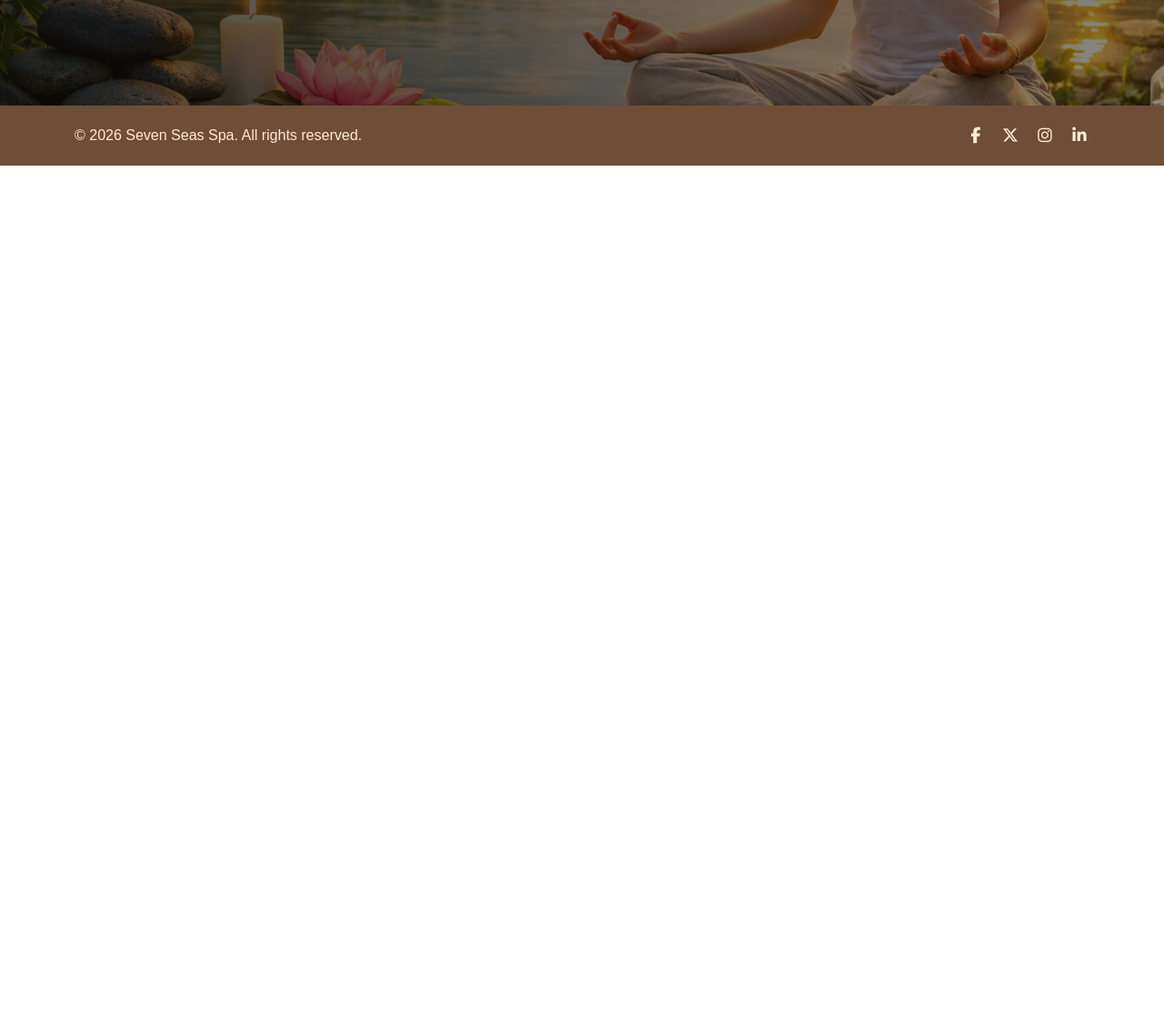
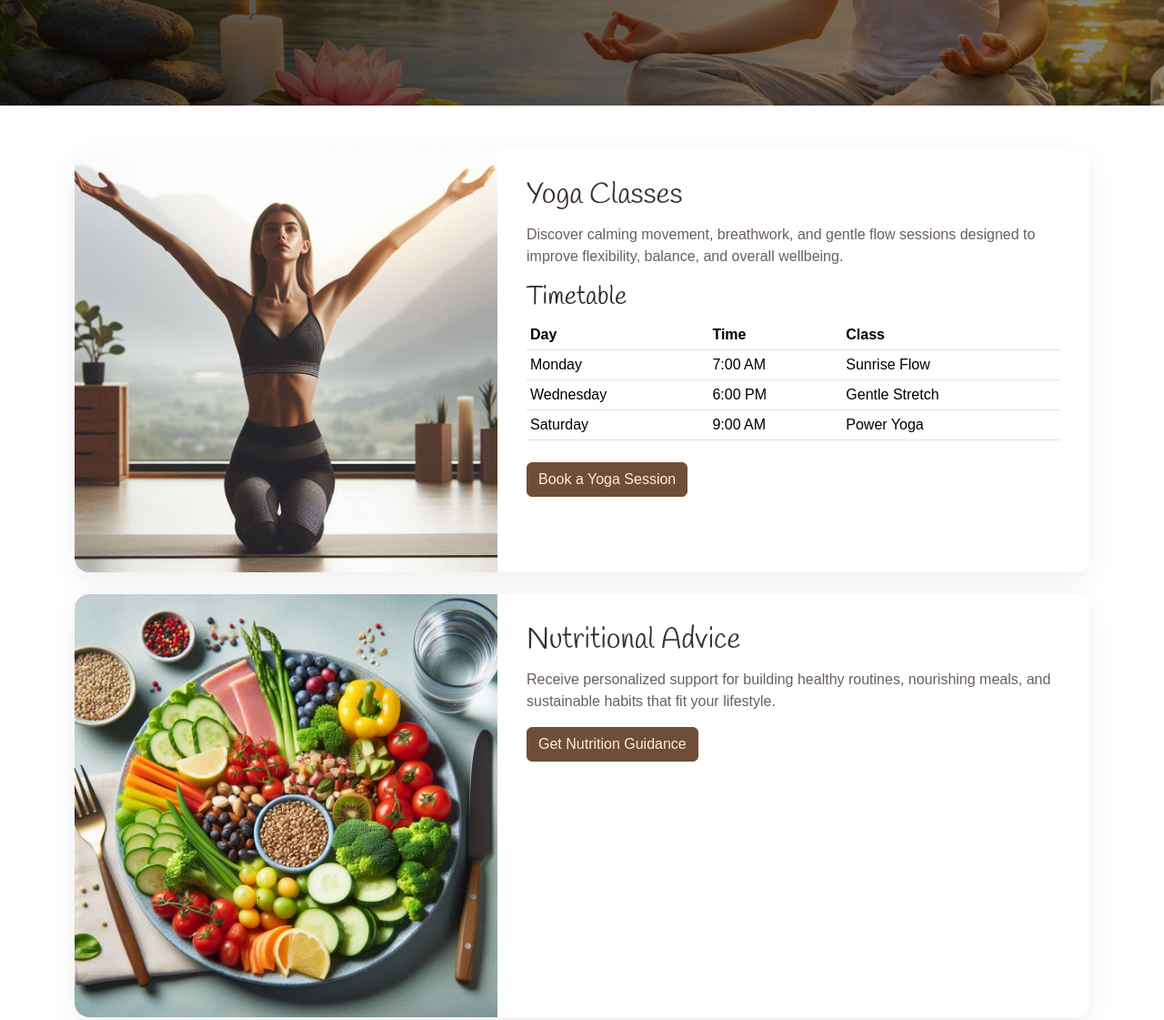
Before and after one commit to ctr-code/seven-seas-spa, a plain HTML site: page services.html in a window 1280 px wide. Shown: the part 500-1621 px from the top of the page at 91% size. Before the commit the page ends 800 px from the top, so only its background shows below. Drawn offline with Linux system fonts and the light colour scheme.

Commit message:
Add service details to the services page
I didn't generate more AI blah for the descriptions because tokens
are running out.

```diff
--- a/assets/css/style.css
+++ b/assets/css/style.css
@@ -240,6 +240,49 @@ h1, h2, h3, h4, h5, h6 {
   object-position: top center;
 }
 
+.service-detail-card {
+  background-color: #fff;
+  border-radius: 16px;
+  overflow: hidden;
+  box-shadow: 0 10px 30px rgba(59, 47, 47, 0.08);
+}
+
+.service-detail-image {
+  width: 100%;
+  height: 100%;
+  min-height: 260px;
+  object-fit: cover;
+  display: block;
+}
+
+.service-detail-content {
+  padding: 2rem;
+}
+
+.service-detail-content h2 {
+  color: #3b2f2f;
+  margin-bottom: 0.75rem;
+}
+
+.service-detail-content p {
+  color: #6b5f5f;
+  margin-bottom: 0;
+}
+
+@media (max-width: 991.98px) {
+  .service-detail-card {
+    flex-direction: column;
+  }
+
+  .service-detail-image {
+    min-height: 240px;
+  }
+
+  .service-detail-content {
+    padding: 1.5rem;
+  }
+}
+
 .site-footer p {
   margin-bottom: 0;
 }
--- a/services.html
+++ b/services.html
@@ -49,6 +49,94 @@
                 <p>Explore what we have to offer.</p>
             </div>
         </section>
+
+        <section class="py-5">
+            <div class="container">
+                <article class="service-detail-card row g-0">
+                    <div class="col-lg-5">
+                        <img src="assets/images/yoga.jpg" alt="Yoga Classes" class="service-detail-image">
+                    </div>
+                    <div class="col-lg-7">
+                        <div class="service-detail-content">
+                            <h2>Yoga Classes</h2>
+                            <p>Discover calming movement, breathwork, and gentle flow sessions designed to improve
+                                flexibility, balance, and overall wellbeing.</p>
+                            <h3 class="mt-3">Timetable</h3>
+                            <table class="table table-sm mb-0">
+                                <thead>
+                                    <tr>
+                                        <th scope="col">Day</th>
+                                        <th scope="col">Time</th>
+                                        <th scope="col">Class</th>
+                                    </tr>
+                                </thead>
+                                <tbody>
+                                    <tr>
+                                        <td>Monday</td>
+                                        <td>7:00 AM</td>
+                                        <td>Sunrise Flow</td>
+                                    </tr>
+                                    <tr>
+                                        <td>Wednesday</td>
+                                        <td>6:00 PM</td>
+                                        <td>Gentle Stretch</td>
+                                    </tr>
+                                    <tr>
+                                        <td>Saturday</td>
+                                        <td>9:00 AM</td>
+                                        <td>Power Yoga</td>
+                                    </tr>
+                                </tbody>
+                            </table>
+                            <a href="contact.html" class="btn btn-primary mt-4">Book a Yoga Session</a>
+                        </div>
+                    </div>
+                </article>
+
+                <article class="service-detail-card row g-0 mt-4">
+                    <div class="col-lg-5">
+                        <img src="assets/images/nutrition.jpg" alt="Nutritional Advice" class="service-detail-image">
+                    </div>
+                    <div class="col-lg-7">
+                        <div class="service-detail-content">
+                            <h2>Nutritional Advice</h2>
+                            <p>Receive personalized support for building healthy routines, nourishing meals, and
+                                sustainable habits that fit your lifestyle.</p>
+                            <a href="contact.html" class="btn btn-primary mt-3">Get Nutrition Guidance</a>
+                        </div>
+                    </div>
+                </article>
+
+                <article class="service-detail-card row g-0 mt-4">
+                    <div class="col-lg-5">
+                        <img src="assets/images/mental_health.jpg" alt="Mental Health Support"
+                            class="service-detail-image">
+                    </div>
+                    <div class="col-lg-7">
+                        <div class="service-detail-content">
+                            <h2>Mental Health Support</h2>
+                            <p>Benefit from compassionate guidance and mindfulness-based practices that help reduce
+                                stress and support emotional balance.</p>
+                            <a href="contact.html" class="btn btn-primary mt-3">Speak to a Support Specialist</a>
+                        </div>
+                    </div>
+                </article>
+
+                <article class="service-detail-card row g-0 mt-4">
+                    <div class="col-lg-5">
+                        <img src="assets/images/wellness.jpg" alt="Wellness Programs" class="service-detail-image">
+                    </div>
+                    <div class="col-lg-7">
+                        <div class="service-detail-content">
+                            <h2>Wellness Programs</h2>
+                            <p>Explore comprehensive programs that blend movement, recovery, and self-care into a
+                                holistic path toward lasting vitality.</p>
+                            <a href="contact.html" class="btn btn-primary mt-3">Explore Wellness Programs</a>
+                        </div>
+                    </div>
+                </article>
+            </div>
+        </section>
     </main>
 
     <footer class="site-footer">
```
